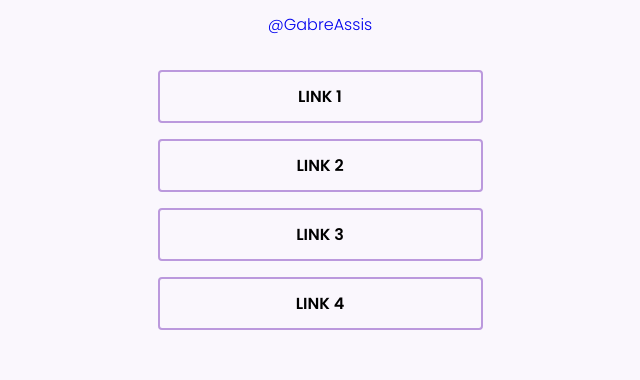
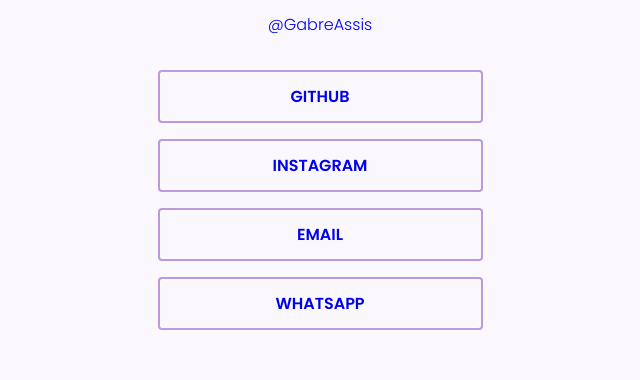
Before and after one commit to GabrielAssis97/Social-Tree-by-Rockeatseat, a plain HTML site: page index.html in a window 1280 px wide. Shown: the part 298-678 px from the top of the page, without its empty margins (320-960 px from the left). Drawn offline with Linux system fonts and the light colour scheme.

Commit message:
changes in the links, added whatsapp and email

```diff
--- a/index.html
+++ b/index.html
@@ -20,10 +20,18 @@
 
             <div class="links-container">
                 <ul>
-                    <li href="" class="link" target="_blank">LINK 1</li>
-                    <li href="" class="link" target="_blank">LINK 2</li>
-                    <li href="" class="link" target="_blank">LINK 3</li>
-                    <li href="" class="link" target="_blank">LINK 4</li>
+                    <a href="https://github.com/GabrielAssis97" target="_blank">
+                        <li href="" class="link" target="">github</li>
+                    </a>
+                    <a href="https://www.instagram.com/gabreassis/" target="_blank">
+                        <li href="" class="link" target="">instagram</li>
+                    </a>
+                    <a href="mailto:gabriel.machado.assis.dev@gmail.com" target="_blank">
+                        <li href="" class="link" target="">email</li>
+                    </a>
+                    <a href="https://wa.me/5541992617233" target="_blank">
+                        <li href="" class="link" target="">Whatsapp</li>
+                    </a>
                 </ul>
             </div>
 
```
